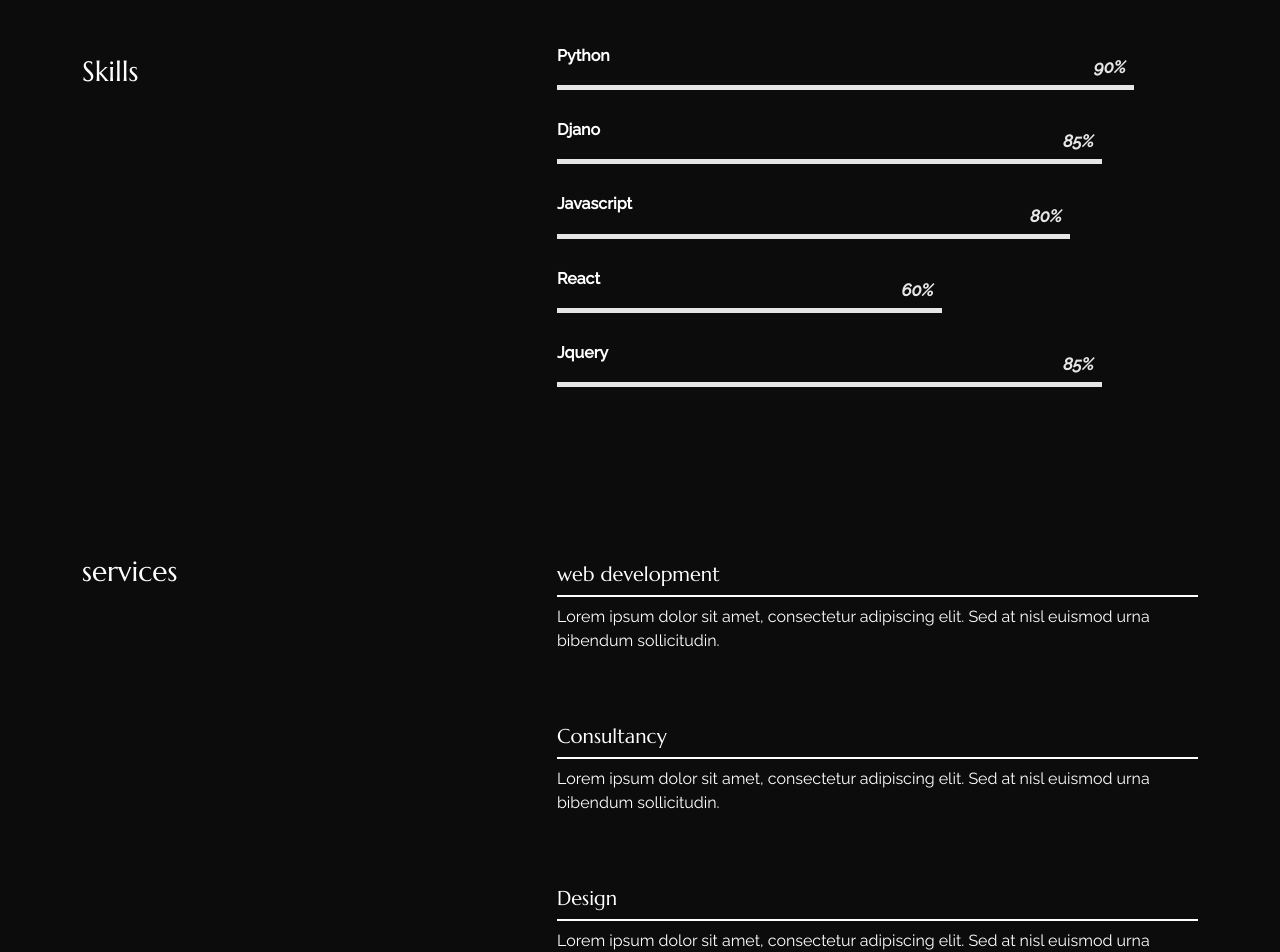
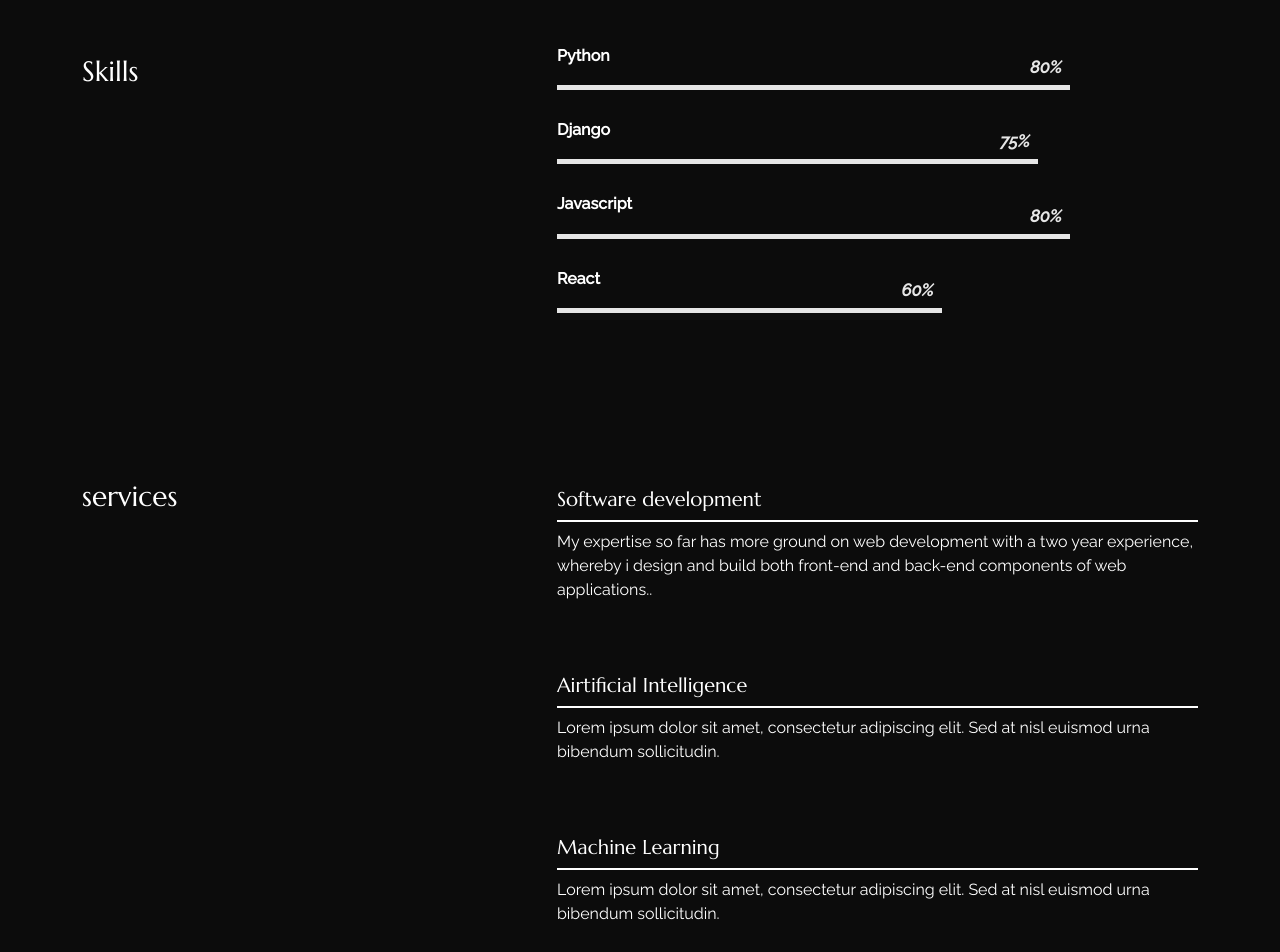
Before and after one commit to Raudin/muga-portfolio, a React (Create React App) app: page /about in a window 1280 px wide. Shown: the part 1100-2052 px from the top of the page. Built offline with nearby package versions, Linux system fonts and the light colour scheme.

Commit message:
Updated content_option.js

```diff
--- a/src/content_option.js
+++ b/src/content_option.js
@@ -8,10 +8,10 @@
 const introdata = {
     title: "I’m Mark MUGA",
     animated: {
-        first: "I'm something of a scientist myself!",
-        second: "... a programmer,",
-        third: "...a tech enthusiast.",
-        fourth: "jrhrhugj",
+        first: "I'm a tech enthusiast...",
+        second: ",a fullstack developer...",
+        third: "and a nerd for human-computer interaction.",
+        fourth: "I'm something of a scientist myself. LOL!!",
     },
     description: "",
     your_img_url: "https://media.giphy.com/media/zOvBKUUEERdNm/giphy.gif",
@@ -57,11 +57,11 @@
 
 const skills = [{
         name: "Python",
-        value: 90,
+        value: 80,
     },
     {
-        name: "Djano",
-        value: 85,
+        name: "Django",
+        value: 75,
     },
     {
         name: "Javascript",
@@ -71,39 +71,36 @@
         name: "React",
         value: 60,
     },
-    {
-        name: "Jquery",
-        value: 85,
-    },
+
 ];
 
 const services = [{
-        title: "web development",
+        title: "Software development",
+        description: "My expertise so far has more ground on web development with a two year experience, whereby i design and build both front-end and back-end components of web applications..",
+    },
+    {
+        title: "Airtificial Intelligence",
         description: "Lorem ipsum dolor sit amet, consectetur adipiscing elit. Sed at nisl euismod urna bibendum sollicitudin.",
     },
     {
-        title: "Consultancy",
-        description: "Lorem ipsum dolor sit amet, consectetur adipiscing elit. Sed at nisl euismod urna bibendum sollicitudin.",
-    },
-    {
-        title: "Design",
+        title: "Machine Learning",
         description: "Lorem ipsum dolor sit amet, consectetur adipiscing elit. Sed at nisl euismod urna bibendum sollicitudin.",
     },
 ];
 
 const dataportfolio = [{
         img: "",
-        desctiption: "The wisdom of life consists in the elimination of non-essentials.",
+        desctiption: "",
         link: "#",
     },
     {
-        img: "https://legacy.travelnoire.com/wp-content/uploads/2021/11/GettyImages-1170998900.jpg",
-        desctiption: "The wisdom of life consists in the elimination of non-essentials.",
+        img: "",
+        desctiption: "",
         link: "#",
     },
     {
-        img: "https://picsum.photos/400/?grayscale",
-        desctiption: "The wisdom of life consists in the elimination of non-essentials.",
+        img: "",
+        desctiption: "",
         link: "#",
     },
 
@@ -113,7 +110,7 @@
 const contactConfig = {
     YOUR_EMAIL: "markmuga72@gmail.com",
     YOUR_FONE: "+254-748-803-883",
-    description: "Lorem ipsum dolor sit amet, consectetur adipiscing elit. Morbi vehicula eu nunc et sollicitudin. Cras pulvinar, nisi at imperdiet pharetra. ",
+    description: " ",
     // creat an emailjs.com account
     // check out this tutorial https://www.emailjs.com/docs/examples/reactjs/
     YOUR_SERVICE_ID: "service_fqduaws",
```
